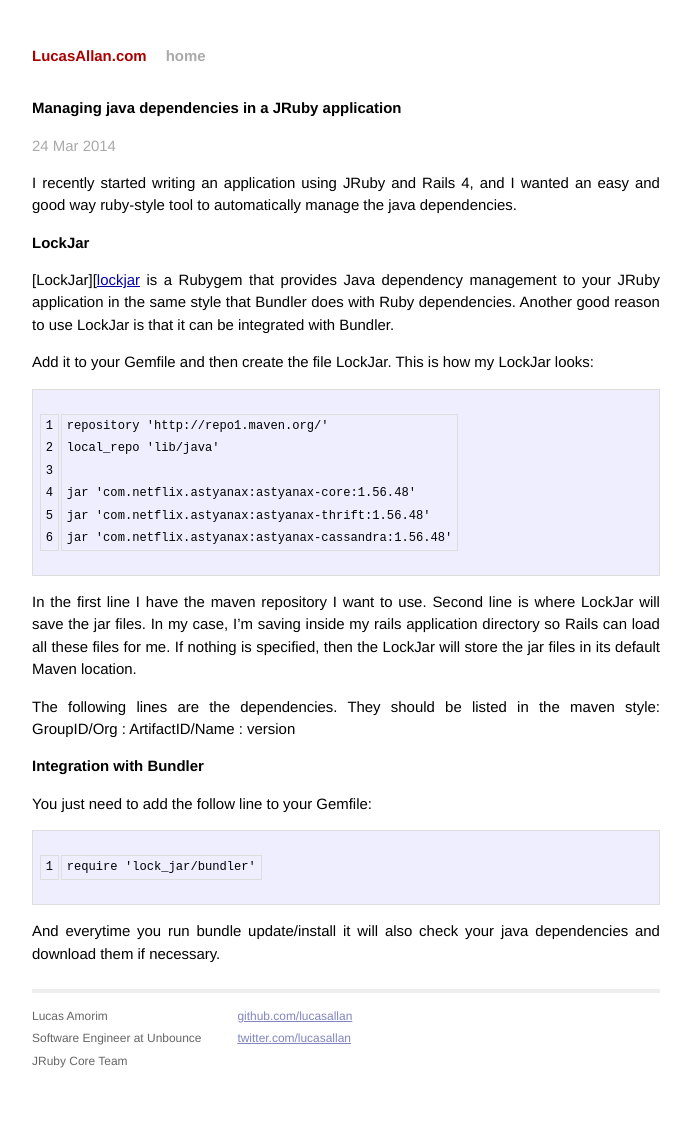
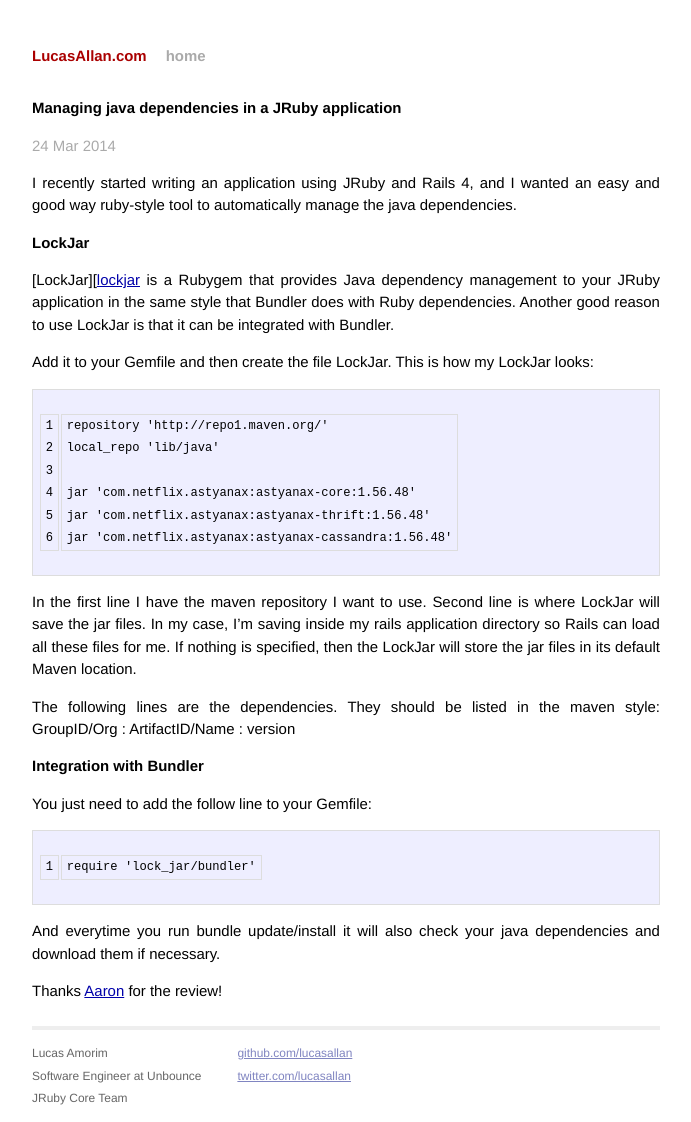
Before and after one commit to lucasallan/sh286.github.io, a Jekyll site: the page built from _posts/2014-03-24-managing-java-dependencies-in-a-jruby-application.markdown, in a window 1280 px wide. Shown: the whole page, without its empty margins (294-985 px from the left). Built offline with Jekyll 4.4.1, drawn with Linux system fonts in a browser that asks for light colours; Markdown is read by kramdown in place of the engine named in the settings; before the commit the page ends 1084 px from its top, so only the background shows below that.

Commit message:
finishing post

```diff
--- a/_posts/2014-03-24-managing-java-dependencies-in-a-jruby-application.markdown
+++ b/_posts/2014-03-24-managing-java-dependencies-in-a-jruby-application.markdown
@@ -39,6 +39,9 @@
 
 And everytime you run bundle update/install it will also check your java dependencies and download them if necessary.
 
+Thanks [Aaron][aaron] for the review!
+
 
 [astyanax]: https://github.com/Netflix/astyanax
 [lockjar]: https://github.com/mguymon/lock_jar
+[aaron]: https://github.com/GrooveStomp
```
